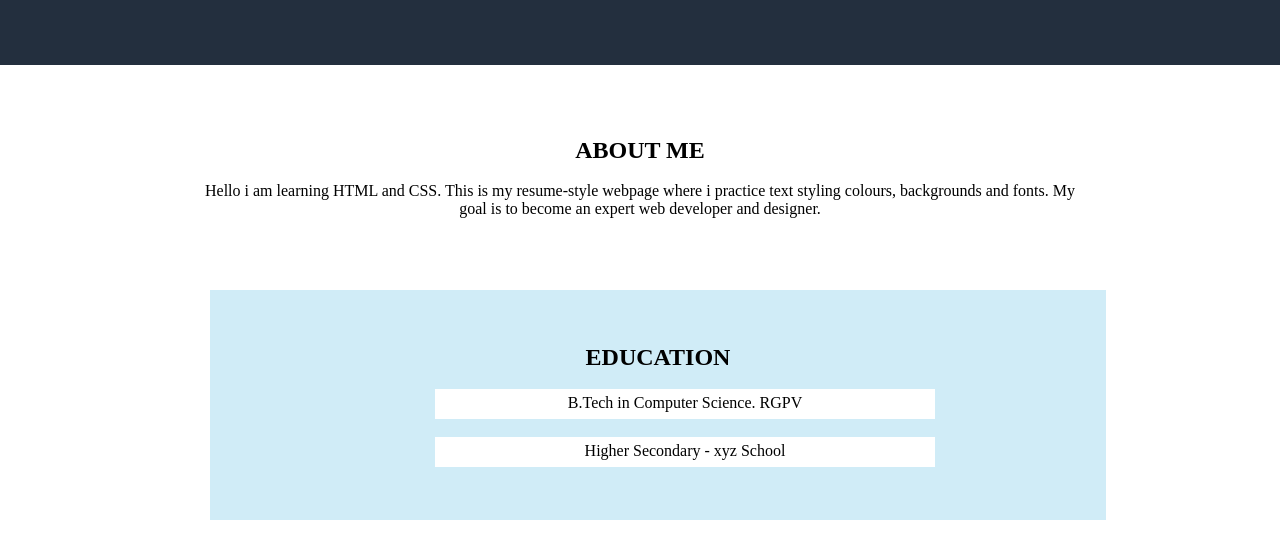
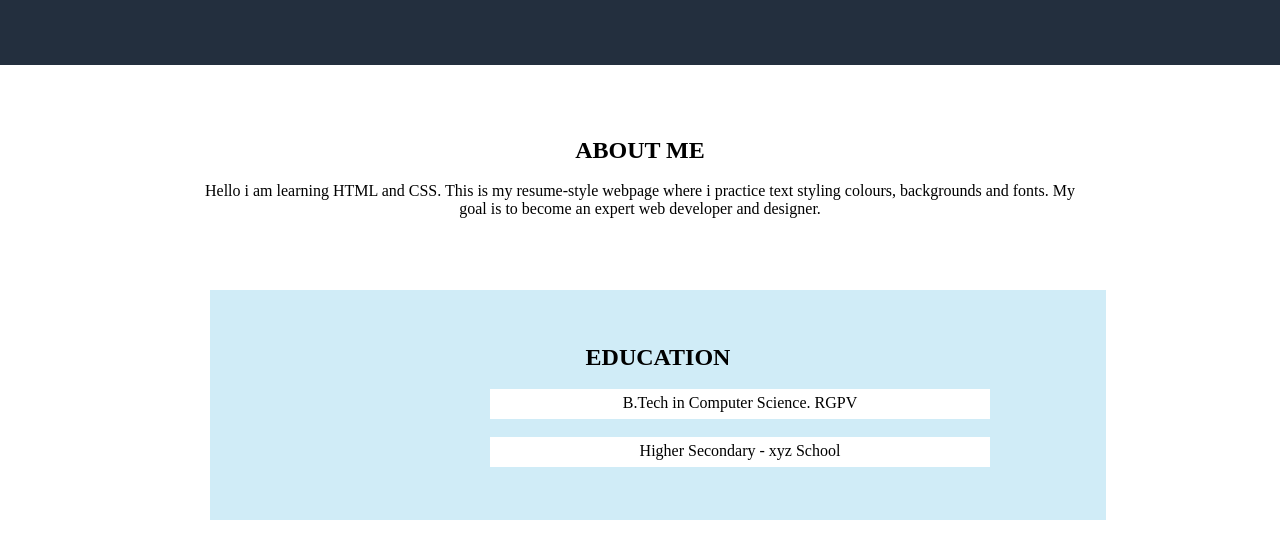
Before and after one commit to prachipandey0542/Daily_challenges-, a plain HTML site: page Task_1/index.html in a window 1280 px wide. Shown: the part 195-730 px from the top of the page. Drawn offline with Linux system fonts and the light colour scheme.

Commit message:
first commit

```diff
--- a/Task_1/style.css
+++ b/Task_1/style.css
@@ -26,7 +26,7 @@ html,body{
     height: 25px;
     background-color: white;
     position: relative;
-    left: 225px;
+    left: 280px;
     padding-top: 5px;
 
 }
```
